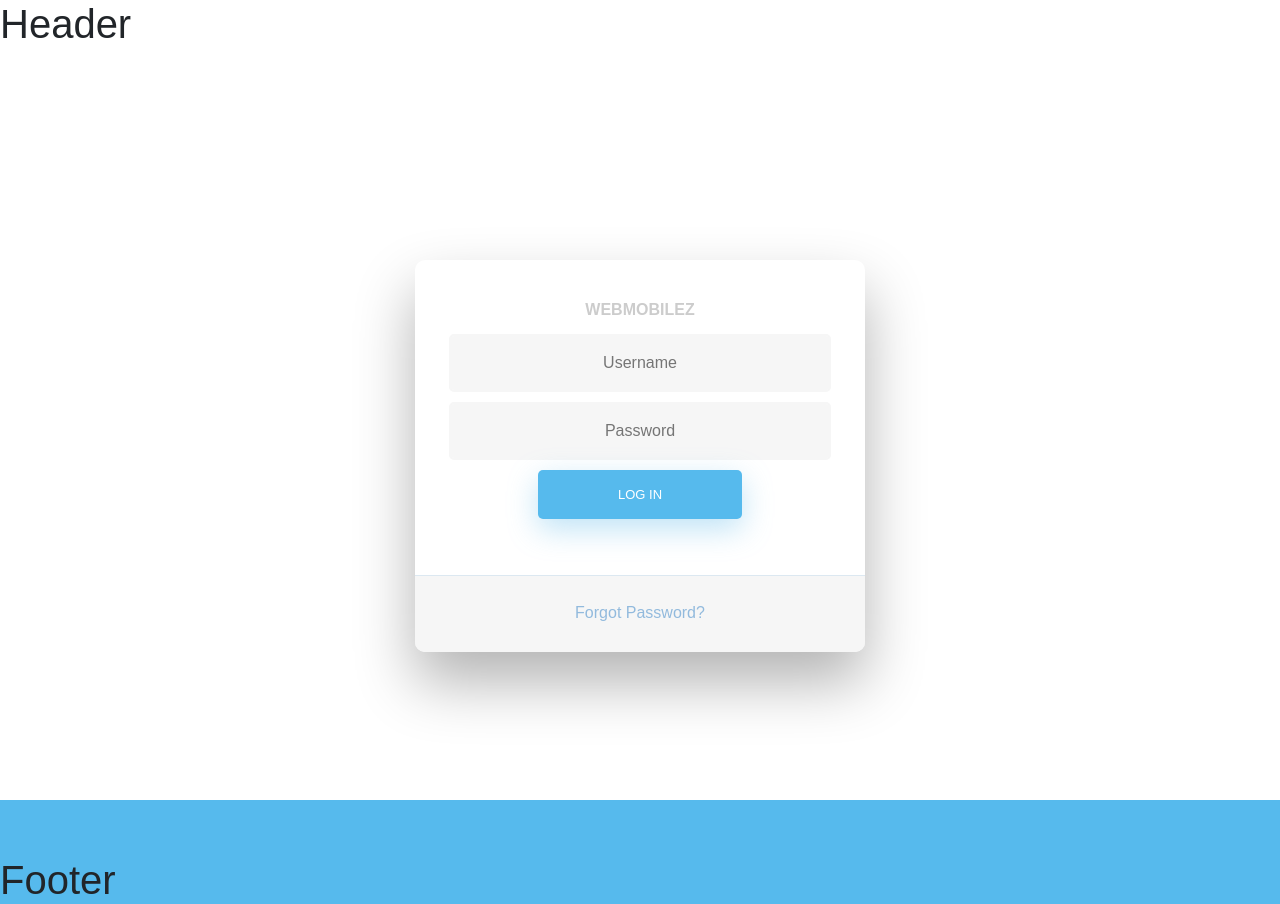
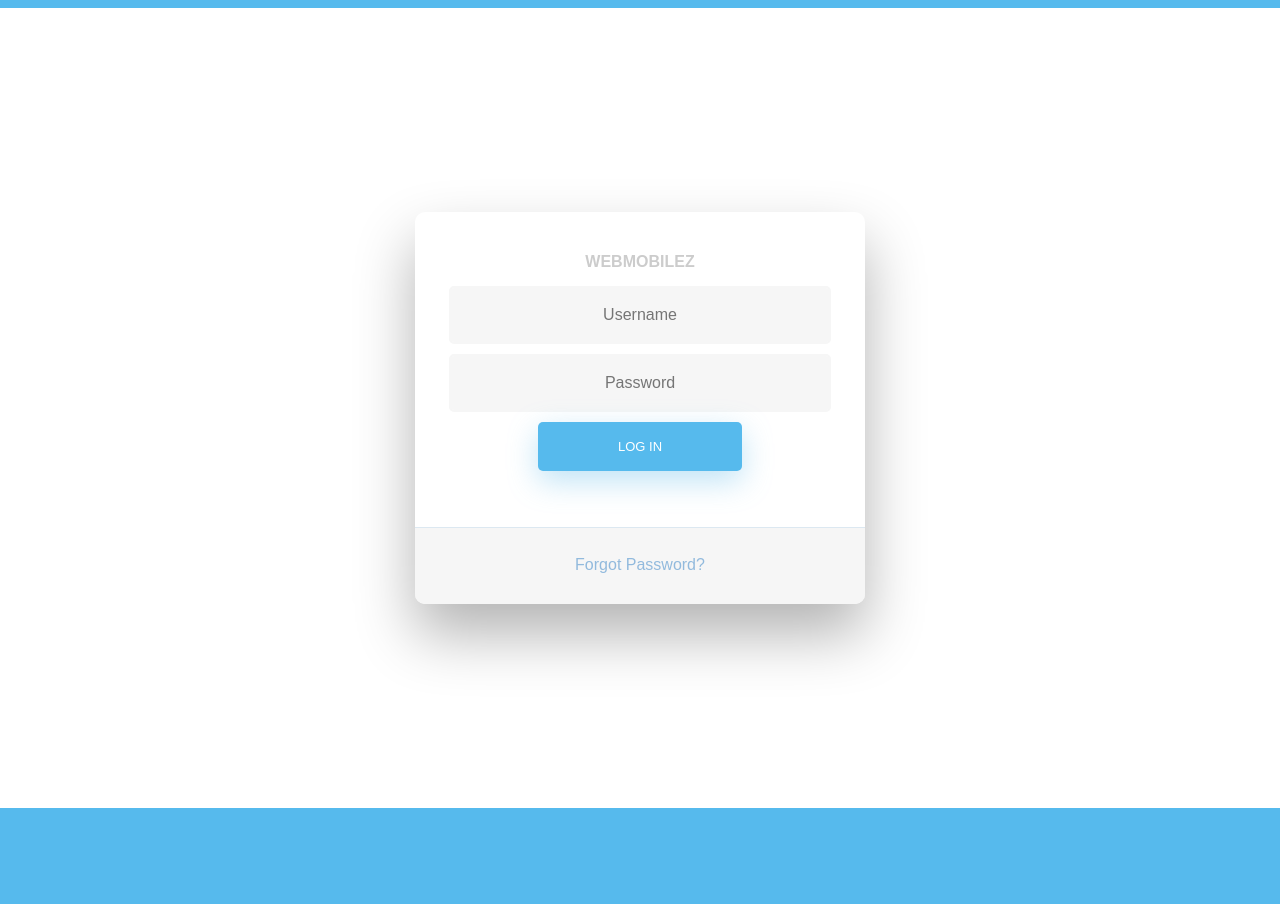
Before and after one commit to pvenkateshnaidu/TestAngular, an Angular app: page / in a window 1280 px wide. After the commit the page ends 808 px from the top, so only its background shows below. Built offline with nearby package versions, Linux system fonts and the light colour scheme.

Commit message:
2 files modified

```diff
--- a/src/app/footer/footer.component.html
+++ b/src/app/footer/footer.component.html
@@ -1 +1 @@
-<h1>Footer</h1>
+<h1></h1>
--- a/src/app/header/header.component.html
+++ b/src/app/header/header.component.html
@@ -1 +1 @@
-<h1>Header</h1>
+<h1></h1>
```
